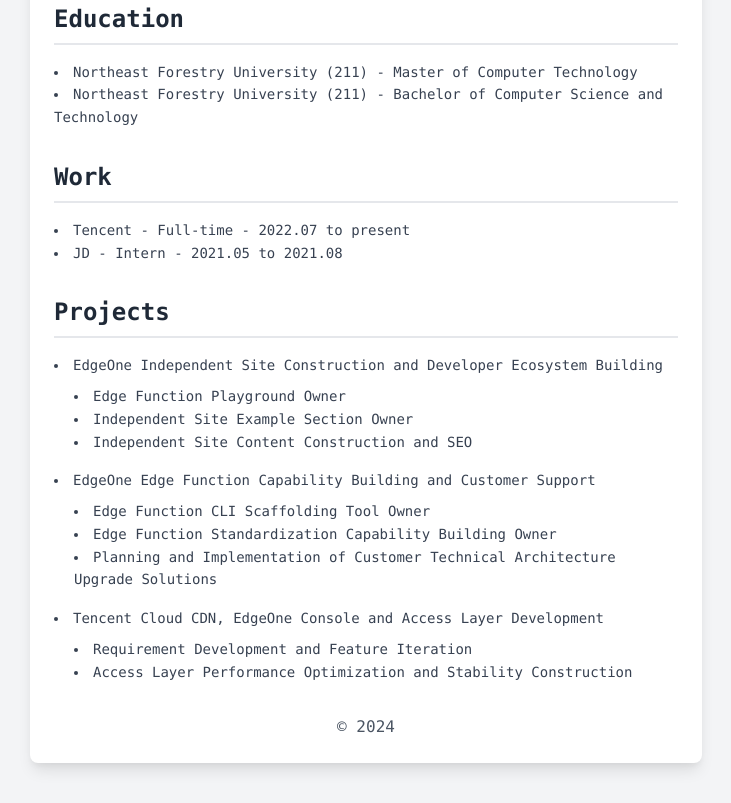
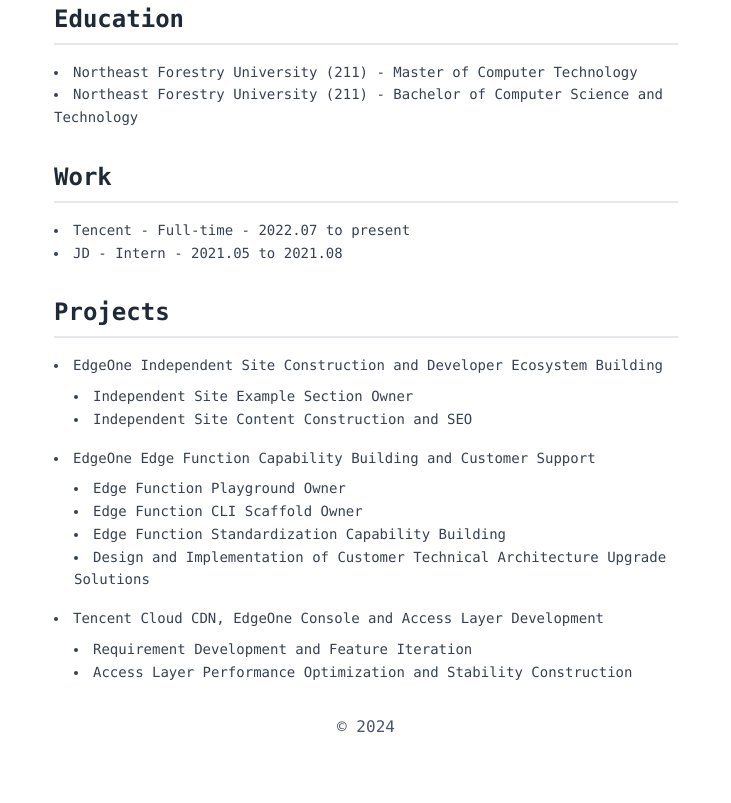
Before and after one commit to tomtomyang/tomtomyang.github.io, a plain HTML site: page index.en.html in a window 1280 px wide. Shown: the part 634-1437 px from the top of the page, without its empty margins (274-1005 px from the left). Drawn offline with nearby package versions, Linux system fonts and the light colour scheme.

Commit message:
feat: update index.en.html

```diff
--- a/index.en.html
+++ b/index.en.html
@@ -9,14 +9,14 @@
 	<meta name="author" content="tomtomyang@tencent.com">
 	<link href="https://cdn.jsdelivr.net/npm/tailwindcss@2.2.19/dist/tailwind.min.css" rel="stylesheet">
 </head>
-<body class="bg-gray-100 text-gray-800 font-mono">
+<body class="bg-white text-gray-800 font-mono">
 
-	<div class="max-w-2xl mx-auto p-6 bg-white shadow-lg rounded-lg mt-10 mb-10">
+	<div class="max-w-2xl mx-auto p-6 bg-white rounded-lg mt-10 mb-10">
 		<header class="mb-8 text-center">
 			<img src="./image/profile.jpeg" alt="Tomtomyang Profile Picture" class="w-32 h-32 rounded-full mx-auto mb-4">
 			<h1 class="text-4xl font-bold">tomtomyang</h1>
 			<div class="mt-4">
-				<a href="index.html" class="text-blue-500 hover:underline">中文</a> |
+				<a href="." class="text-blue-500 hover:underline">中文</a> |
 				<a href="index_en.html" class="text-blue-500 hover:underline">English</a>
 			</div>
 		</header>
@@ -59,7 +59,6 @@
 				<li class="mb-4">
 					<span class="font-medium">EdgeOne Independent Site Construction and Developer Ecosystem Building</span>
 					<ul class="list-disc list-inside ml-5 mt-2">
-						<li>Edge Function Playground Owner</li>
 						<li>Independent Site Example Section Owner</li>
 						<li>Independent Site Content Construction and SEO</li>
 					</ul>
@@ -67,9 +66,10 @@
 				<li class="mb-4">
 					<span class="font-medium">EdgeOne Edge Function Capability Building and Customer Support</span>
 					<ul class="list-disc list-inside ml-5 mt-2">
-						<li>Edge Function CLI Scaffolding Tool Owner</li>
-						<li>Edge Function Standardization Capability Building Owner</li>
-						<li>Planning and Implementation of Customer Technical Architecture Upgrade Solutions</li>
+						<li>Edge Function Playground Owner</li>
+						<li>Edge Function CLI Scaffold Owner</li>
+						<li>Edge Function Standardization Capability Building</li>
+						<li>Design and Implementation of Customer Technical Architecture Upgrade Solutions</li>
 					</ul>
 				</li>
 				<li class="mb-4">
```
